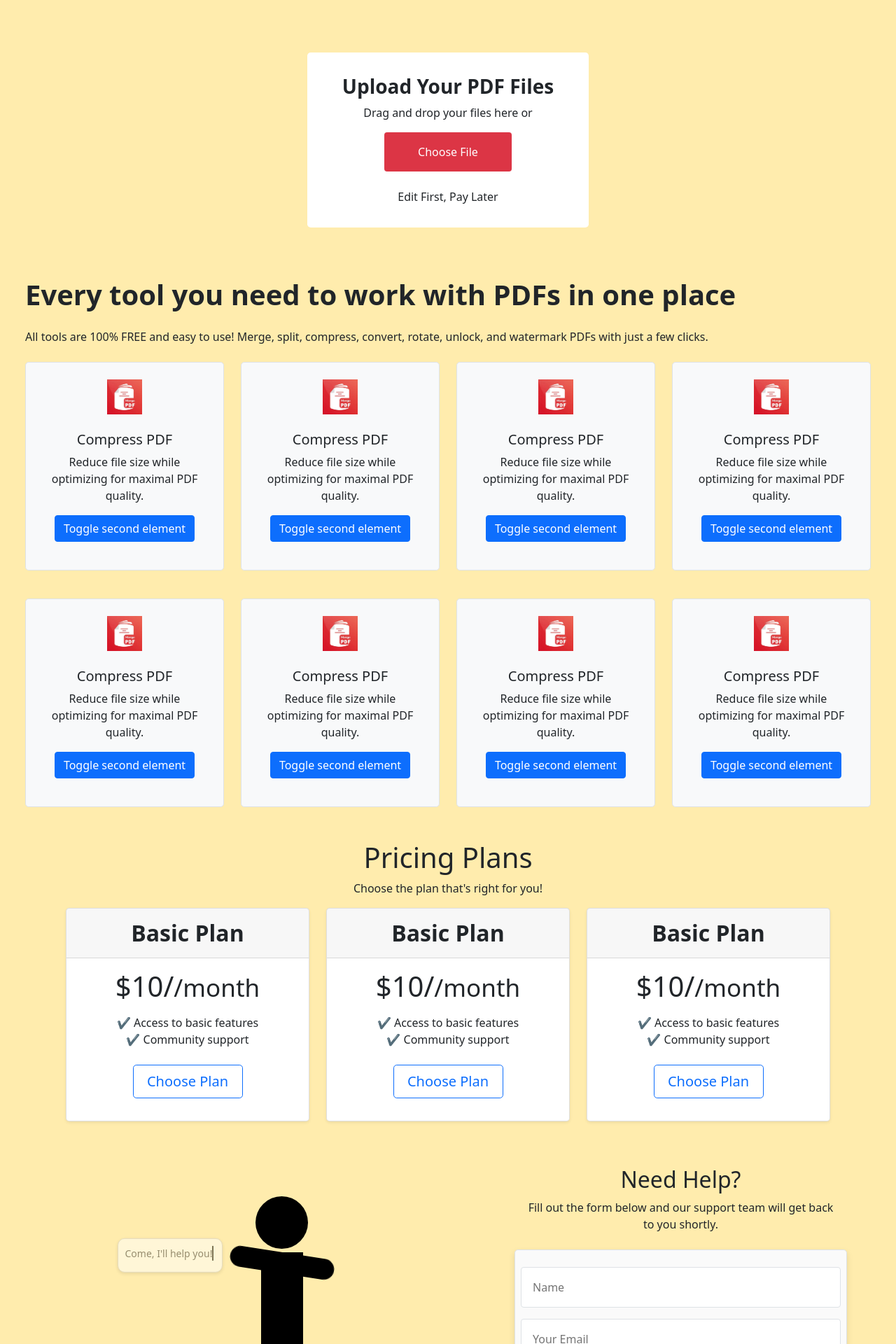
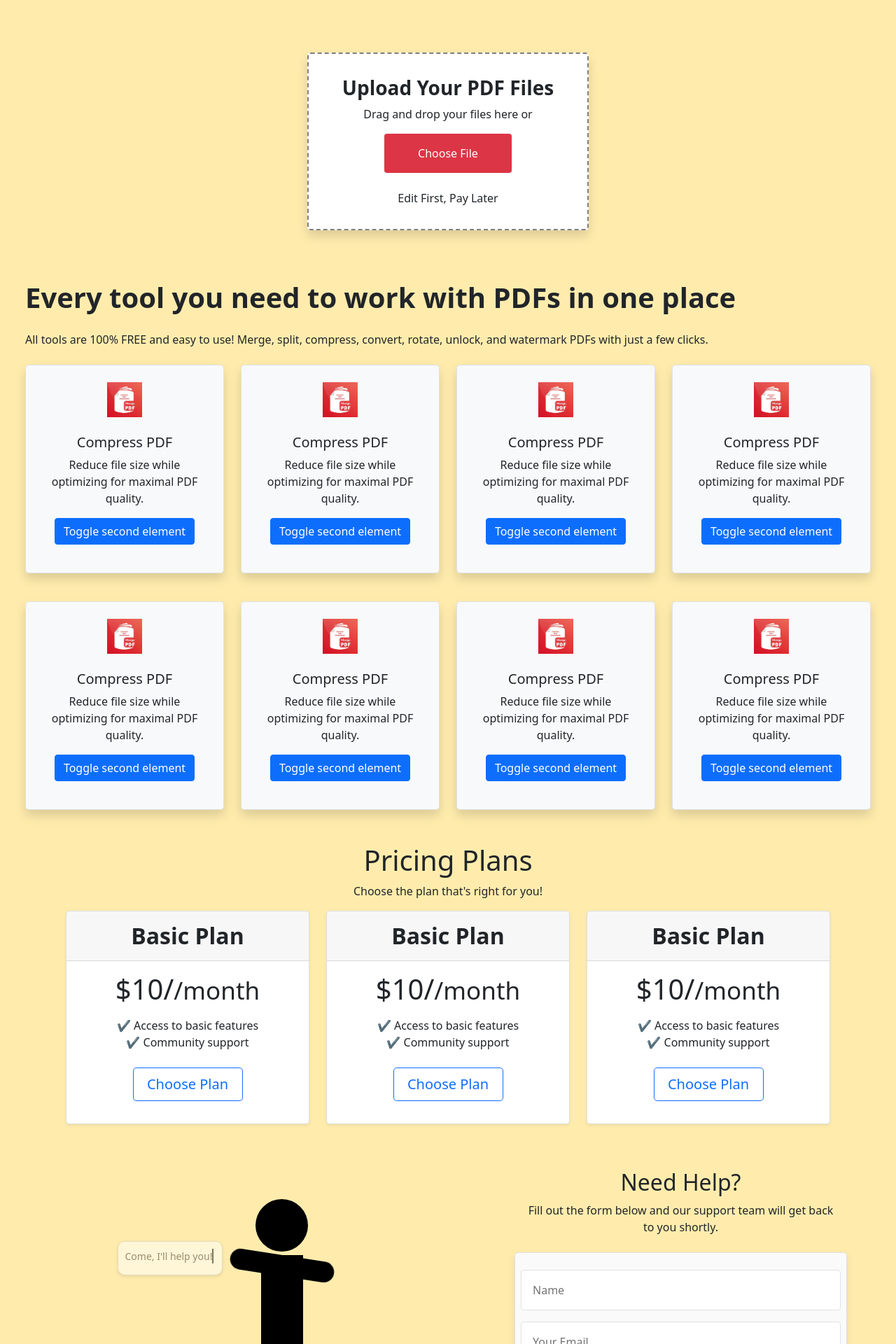
Before and after one commit to Devwashim/tempale, a Django app: page /client/ in a window 1280 px wide; the page is wider, and only the part inside the window is pictured. Shown: the part 1349-3269 px from the top of that part at 70% size. Run offline with Django 5.2, Linux system fonts and the light colour scheme.

Commit message:
change night

```diff
--- a/templates/client.html
+++ b/templates/client.html
@@ -9,7 +9,7 @@
     <div class="col-md-3">
         <div class="row mx-auto">
         <h3>Your Ultimate PDF File Converter Solution:</h3>
-        <div class="col-md-10 bg-white text-dark border rounded-3 fs-5  user-select-none">
+        <div class="col-md-10 bg-white text-dark border rounded-3 fs-5  user-select-none shadow">
             <p >In today's fast-paced digital world, efficiency, accuracy, and convenience are key. At Editevolv, we provide an all-in-one solution to your PDF needs, ensuring that you can seamlessly manage, convert, and edit PDF files with ease. Whether you're a business professional, student, or someone who frequently deals with documents, Editevolv is designed to simplify your workflow and enhance productivity.
 
             </p></p>
@@ -20,14 +20,14 @@
         </div>
         </div>
     </div>
-    <div class="col-md-6  mt-3 ">
+    <br>
+    <div class="col-md-6 d-none d-sm-block mx-auto ">
 
-
-      <div class="carousel-container w-1/2 h-75">
-        <div class="rectangular-card py-4 bg-warning rounded-3 text-center shadow mx-5 mb-3">
+      <div class="carousel-container w-1/2 h-75  ">
+        <div class="rectangular-card py-4 bg-warning rounded-3 text-center shadow my-5">
             <div class="typing-animation">Why Edit Evolve?</div>
         </div>
-        <div class="carousel relative w-100 h-75 mt-5">
+        <div class="carousel relative w-100   mt-5">
             <div class="card1 bg-danger" style="transform: rotateY(0deg) translateZ(100px);">
                 <div class="card1-text  fw-bold">User Friendly Interface</div> <!-- Added font-bold class -->
             </div>
@@ -41,8 +41,7 @@
     </div>
     </div>
 
-
-
+<br>
 <br>
 
 
@@ -54,19 +53,19 @@
         <h2 class="text-center fw-bold">Advertisements</h2>
 
         <!-- Ad 1 -->
-        <div class="ad mb-4 p-2 border border-gray-300 rounded shadow">
+        <div class="ad mb-4 p-2 border border-gray-300 rounded shadow zoom">
             <img src="path/to/ad1.jpg" alt="Ad 1" class="w-full h-auto rounded">
             <p class="text-center mt-2">Your ad description here.</p>
         </div>
 
         <!-- Ad 2 -->
-        <div class="ad mb-4 p-2 border border-gray-300 rounded shadow">
+        <div class="ad mb-4 p-2 border border-gray-300 rounded shadow zoom">
             <img src="path/to/ad2.jpg" alt="Ad 2" class="w-full h-auto rounded">
             <p class="text-center mt-2">Your ad description here.</p>
         </div>
 
         <!-- Ad 3 -->
-        <div class="ad mb-4 p-2 border border-gray-300 rounded shadow">
+        <div class="ad mb-4 p-2 border border-gray-300 rounded shadow zoom">
             <img src="path/to/ad3.jpg" alt="Ad 3" class="w-full h-auto rounded">
             <p class="text-center mt-2">Your ad description here.</p>
         </div>
@@ -77,10 +76,10 @@
 <br>
 <br>
            <!-- Upload Section -->
-           <div class="row mx-auto mt-5">
+           <div class="row mx-auto mt-5 ">
         <div class="col-md-4 offset-md-4 flex justify-center mx-auto">
         {% comment %} <div class="col-md-5 m-md-auto flex justify-center mx-auto"> {% endcomment %}
-            <div class="bg-white border-2  border-gray rounded-3 p-3 text-center"> <!-- Increased padding and max width -->
+            <div class="bg-white zoom rounded-3 p-3 text-center shadow" style="border:dashed 2px gray "> <!-- Increased padding and max width -->
                 <h3 class="text-3xl fw-bold mb-6 mt-3">Upload Your PDF Files</h3> <!-- Increased font size -->
                 <p class="mb-6 text-lg">Drag and drop your files here or</p> <!-- Increased font size -->
                 <input type="file" id="file-upload" accept=".pdf" class="hidden d-none" onchange="handleFileUpload(event)">
@@ -89,24 +88,33 @@
             </div>
         </div>
     </div>
-
 <br>
 
 <div class="container-fluid px-4 mt-5">
+
+  <style>
+    .zoom {
+      transition: transform .4s; /* Animation */
+    }
+
+    .zoom:hover {
+      transform: scale(1.1); /* (150% zoom - Note: if the zoom is too large, it will go outside of the viewport) */
+    }
+    </style>
 
 {% comment %} section 1 {% endcomment %}
     <div class="row gx-6 g-4 mx-auto">
         <h1 class="mb-0 fw-bold ">Every tool you need to work with PDFs in one place</h1>
         <p class="mb-0 ">All tools are 100% FREE and easy to use! Merge, split, compress, convert, rotate, unlock, and watermark PDFs with just a few clicks.</p>
 
-      <div class="col-md-3">
-       <div class="p-4 border bg-light text-center border rounded-3">
+      <div class="col-md-3  zoom">
+       <div class="p-4 border bg-light text-center border rounded-3 shadow">
         <img src="{% static "merge pdf.jpg" %}" alt="Compress PDF" class="icon mb-4" style="width: 50px; height: auto;">
         <h5 class="font-bold text-center">Compress PDF</h5>
         <p class="text-center">Reduce file size while optimizing for maximal PDF quality.</p>
 
         <p class="d-inline-flex gap-1">
-            <button class="btn btn-primary" data-bs-toggle="collapse" data-bs-target="#multiCollapseExample1" aria-expanded="false" aria-controls="multiCollapseExample1">Toggle second element</button>
+            <button class="btn btn-primary"  data-bs-toggle="collapse" data-bs-target="#multiCollapseExample1" aria-expanded="false" aria-controls="multiCollapseExample1" style="">Toggle second element</button>
           </p>
           <div class="row">
             <div class="col">
@@ -120,8 +128,8 @@
 
              </div>
              </div>
-      <div class="col-md-3">
-       <div class="p-4 border bg-light text-center border rounded-3">
+      <div class="col-md-3 zoom">
+       <div class="p-4 border bg-light text-center border rounded-3 shadow">
         <img src="{% static "merge pdf.jpg" %}" alt="Compress PDF" class="icon mb-4" style="width: 50px; height: auto;">
         <h5 class="font-bold text-center">Compress PDF</h5>
         <p class="text-center">Reduce file size while optimizing for maximal PDF quality.</p>
@@ -141,8 +149,8 @@
 
              </div>
              </div>
-      <div class="col-md-3">
-       <div class="p-4 border bg-light text-center border rounded-3">
+      <div class="col-md-3 zoom">
+       <div class="p-4 border bg-light text-center border rounded-3 shadow">
         <img src="{% static "merge pdf.jpg" %}" alt="Compress PDF" class="icon mb-4" style="width: 50px; height: auto;">
         <h5 class="font-bold text-center">Compress PDF</h5>
         <p class="text-center">Reduce file size while optimizing for maximal PDF quality.</p>
@@ -162,8 +170,8 @@
 
              </div>
              </div>
-      <div class="col-md-3">
-       <div class="p-4 border bg-light text-center border rounded-3">
+      <div class="col-md-3 zoom">
+       <div class="p-4 border bg-light text-center border rounded-3 shadow">
         <img src="{% static "merge pdf.jpg" %}" alt="Compress PDF" class="icon mb-4" style="width: 50px; height: auto;">
         <h5 class="font-bold text-center">Compress PDF</h5>
         <p class="text-center">Reduce file size while optimizing for maximal PDF quality.</p>
@@ -187,8 +195,8 @@
     {% comment %} section 2 {% endcomment %}
     <div class="row gx-6 g-4 mx-auto mt-3">
 
-      <div class="col-md-3">
-       <div class="p-4 border bg-light text-center border rounded-3">
+      <div class="col-md-3 zoom">
+       <div class="p-4 border bg-light text-center border rounded-3 shadow">
         <img src="{% static "merge pdf.jpg" %}" alt="Compress PDF" class="icon mb-4" style="width: 50px; height: auto;">
         <h5 class="font-bold text-center">Compress PDF</h5>
         <p class="text-center">Reduce file size while optimizing for maximal PDF quality.</p>
@@ -208,8 +216,8 @@
 
              </div>
              </div>
-      <div class="col-md-3">
-       <div class="p-4 border bg-light text-center border rounded-3">
+      <div class="col-md-3 zoom">
+       <div class="p-4 border bg-light text-center border rounded-3 shadow">
         <img src="{% static "merge pdf.jpg" %}" alt="Compress PDF" class="icon mb-4" style="width: 50px; height: auto;">
         <h5 class="font-bold text-center">Compress PDF</h5>
         <p class="text-center">Reduce file size while optimizing for maximal PDF quality.</p>
@@ -229,8 +237,8 @@
 
              </div>
              </div>
-      <div class="col-md-3">
-       <div class="p-4 border bg-light text-center border rounded-3">
+      <div class="col-md-3 zoom">
+       <div class="p-4 border bg-light text-center border rounded-3 shadow">
         <img src="{% static "merge pdf.jpg" %}" alt="Compress PDF" class="icon mb-4" style="width: 50px; height: auto;">
         <h5 class="font-bold text-center">Compress PDF</h5>
         <p class="text-center">Reduce file size while optimizing for maximal PDF quality.</p>
@@ -250,8 +258,8 @@
 
              </div>
              </div>
-      <div class="col-md-3">
-       <div class="p-4 border bg-light text-center border rounded-3">
+      <div class="col-md-3 zoom">
+       <div class="p-4 border bg-light text-center border rounded-3 shadow">
         <img src="{% static "merge pdf.jpg" %}" alt="Compress PDF" class="icon mb-4" style="width: 50px; height: auto;">
         <h5 class="font-bold text-center">Compress PDF</h5>
         <p class="text-center">Reduce file size while optimizing for maximal PDF quality.</p>
@@ -283,7 +291,7 @@
     <p class=" text-center text-lg mb-12">Choose the plan that's right for you!</p>
  <div class="row row-cols-1 row-cols-md-3 mb-3 text-center justify-content-center mx-auto ">
 
-    <div class="col">
+    <div class="col zoom">
       <div class="card mb-4 rounded-3 shadow-sm">
         <div class="card-header py-3">
           <h2 class="my-0 fw-bold">Basic Plan</h2>
@@ -298,7 +306,7 @@
         </div>
       </div>
     </div>
-    <div class="col">
+    <div class="col zoom">
       <div class="card mb-4 rounded-3 shadow-sm">
         <div class="card-header py-3">
           <h2 class="my-0 fw-bold">Basic Plan</h2>
@@ -313,7 +321,7 @@
         </div>
       </div>
     </div>
-    <div class="col">
+    <div class="col zoom">
       <div class="card mb-4 rounded-3 shadow-sm">
         <div class="card-header py-3">
           <h2 class="my-0 fw-bold">Basic Plan</h2>
@@ -347,7 +355,7 @@
         </div>
 </div>
 
-<div class="col-md-5">
+<div class="col-md-5 zoom">
   <h2 class="text-center font-bold mb-6">Need Help?</h2>
   <p class="mb-8 text-center">Fill out the form below and our support team will get back to you shortly.</p>
     {% comment %} <div class="h-100 p-5 text-white bg-dark rounded-3"> {% endcomment %}
@@ -361,7 +369,6 @@
     <textarea class="border border-gray-300 p-3   mb-3 w-100 rounded focus:outline-none focus:ring-2 focus:ring-blue-500"  id="exampleFormControlTextarea1" rows="4" placeholder="Issue:"></textarea>
 <div class="mb-2 text-center">
     <button type="submit" class="btn btn-primary btn-lg">Submit</button>
-
 </div>
 </div>
   </div>
@@ -370,6 +377,7 @@
 
 
 <style>
+
   .carousel-container {
     perspective: 1000px;
     margin: 0 auto;
```
Also changed, not shown: templates/base3.html (+0 -41 lines).
